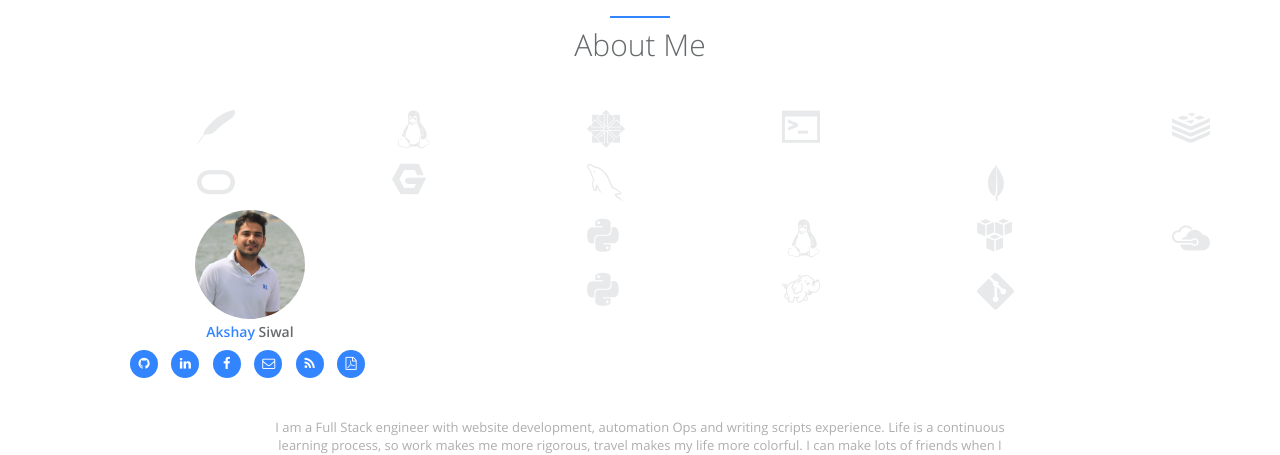
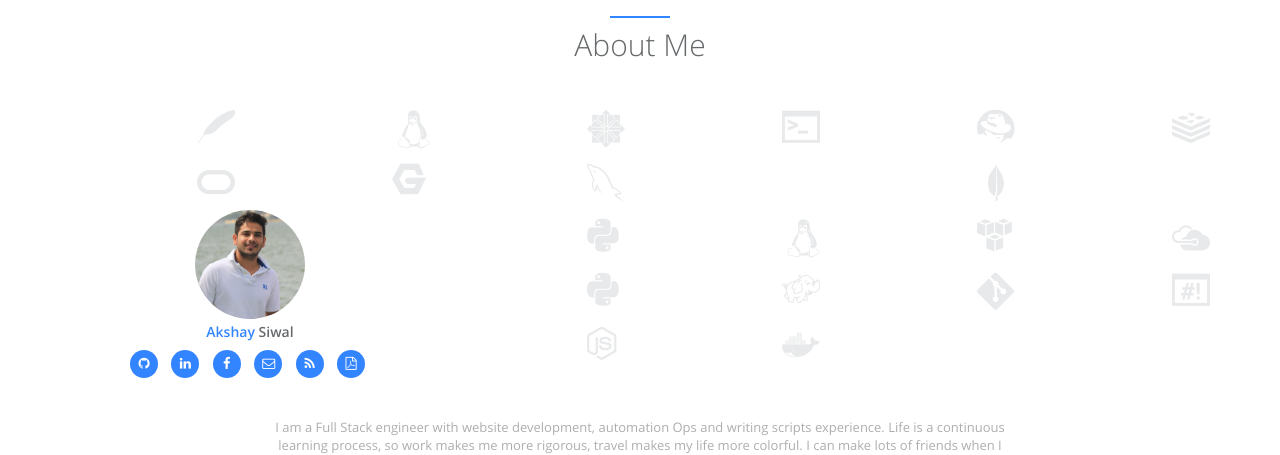
Before and after one commit to AkshaySiwal/website, a Jekyll site: the page built from index.html, in a window 1280 px wide and 900 px high, scrolled down 364 px. Shown: the part 150-605 px from the top of the window. Built offline with Jekyll 4.4.1, drawn with Linux system fonts in a browser that asks for light colours.

Commit message:
Update _config.yml

```diff
--- a/_config.yml
+++ b/_config.yml
@@ -24,7 +24,7 @@ author:  # change following line to your infomation.
     - name: fa-linux
     - name: icon-centos
     - name: icon-shell
-    - name: icon-redha
+    - name: icon-redhat
     - name: icon-redis
     - name: icon-oracle
     - name: icon-nginx
@@ -40,6 +40,10 @@ author:  # change following line to your infomation.
     - name: icon-python
     - name: icon-hadoop
     - name: icon-git
+    - name: icon-script
+    - name: icon-nodejs
+    - name: icon-docker
+    - name: icon-book
   desc: Hi. Introduce myself will be here.  # Describe yourself.
 
 # comment
```
